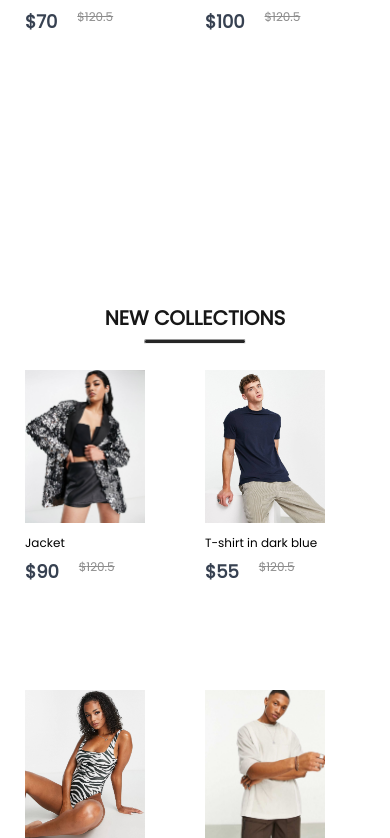
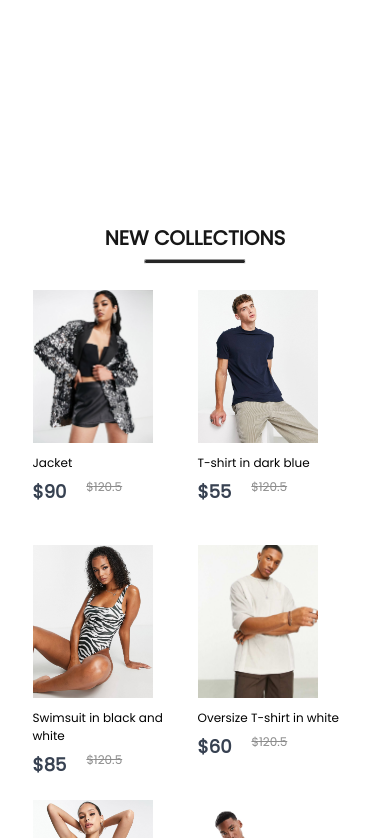
Before and after one commit to GrishaMarkaryan/blackbird, a React (Create React App) app: page / in a window 390 px wide. Shown: the part 1162-2000 px from the top of the page. Built offline with nearby package versions, Linux system fonts and the light colour scheme.

Commit message:
edited gaps

```diff
--- a/src/Components/Item/Item.css
+++ b/src/Components/Item/Item.css
@@ -76,7 +76,7 @@
 @media(max-width:500px){
     .item{
         width: 160px;
-        height: 300px;
+        height: 250px;
     }
     .item img{
         width: 120\6px;
--- a/src/Components/NewCollections/NewCollections.css
+++ b/src/Components/NewCollections/NewCollections.css
@@ -71,11 +71,10 @@
 }
 @media(max-width:500px){
     .new-collections{
-        margin-top: 110px;
+        margin-top: 30px;
     }
     .collections{
         display: grid;
         grid-template-columns: 1fr 1fr;
-        gap: 20px;
     }
 }
--- a/src/Components/Popular/Popular.css
+++ b/src/Components/Popular/Popular.css
@@ -82,6 +82,5 @@
     .popular-item{
         display: grid;
         grid-template-columns: 1fr 1fr;
-        gap: 20px;
     }
 }
```
